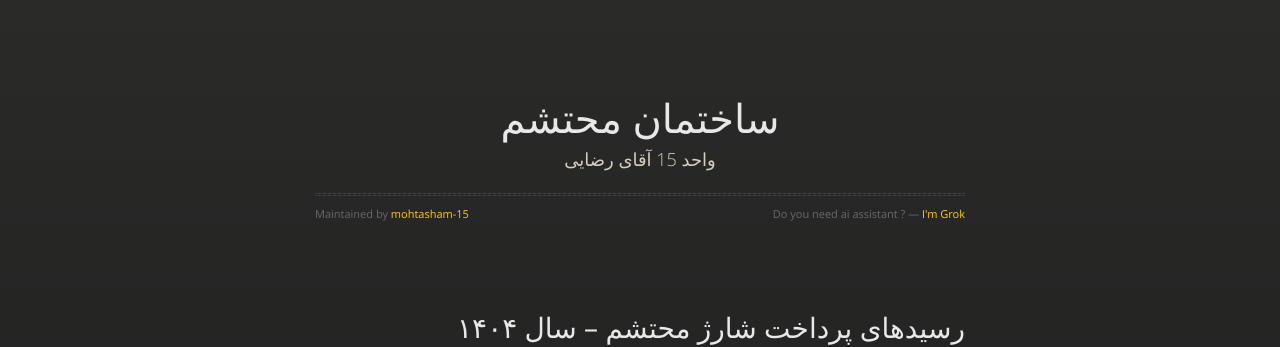
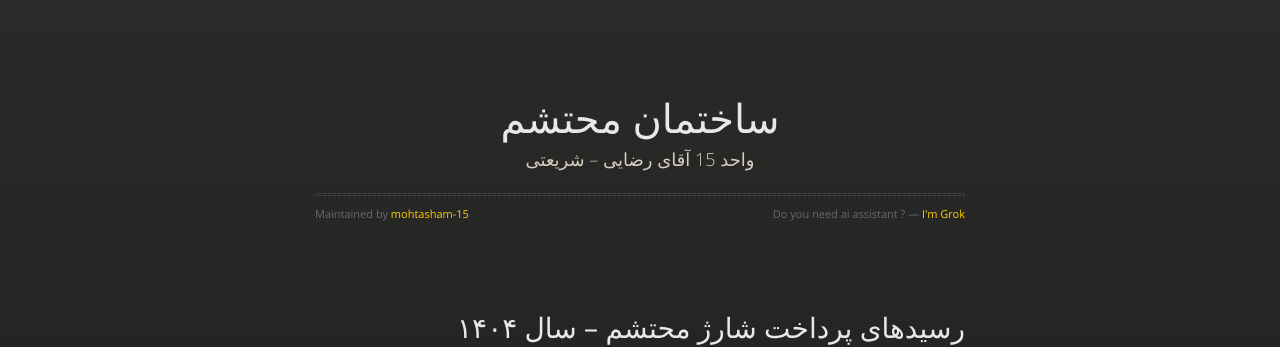
Before and after one commit to mohtasham-15/ns, a Jekyll site: the page built from index.md, in a window 1280 px wide and 900 px high. Shown: the top 347 px of the window. Built offline with Jekyll 4.4.1, drawn with Linux system fonts in a browser that asks for light colours.

Commit message:
Update _config.yml

```diff
--- a/_config.yml
+++ b/_config.yml
@@ -1,5 +1,5 @@
 title: ساختمان محتشم
-description: واحد 15 آقای رضایی
+description: واحد 15 آقای رضایی – شریعتی
 show_downloads: false
 google_analytics:
 theme: jekyll-theme-midnight
```
